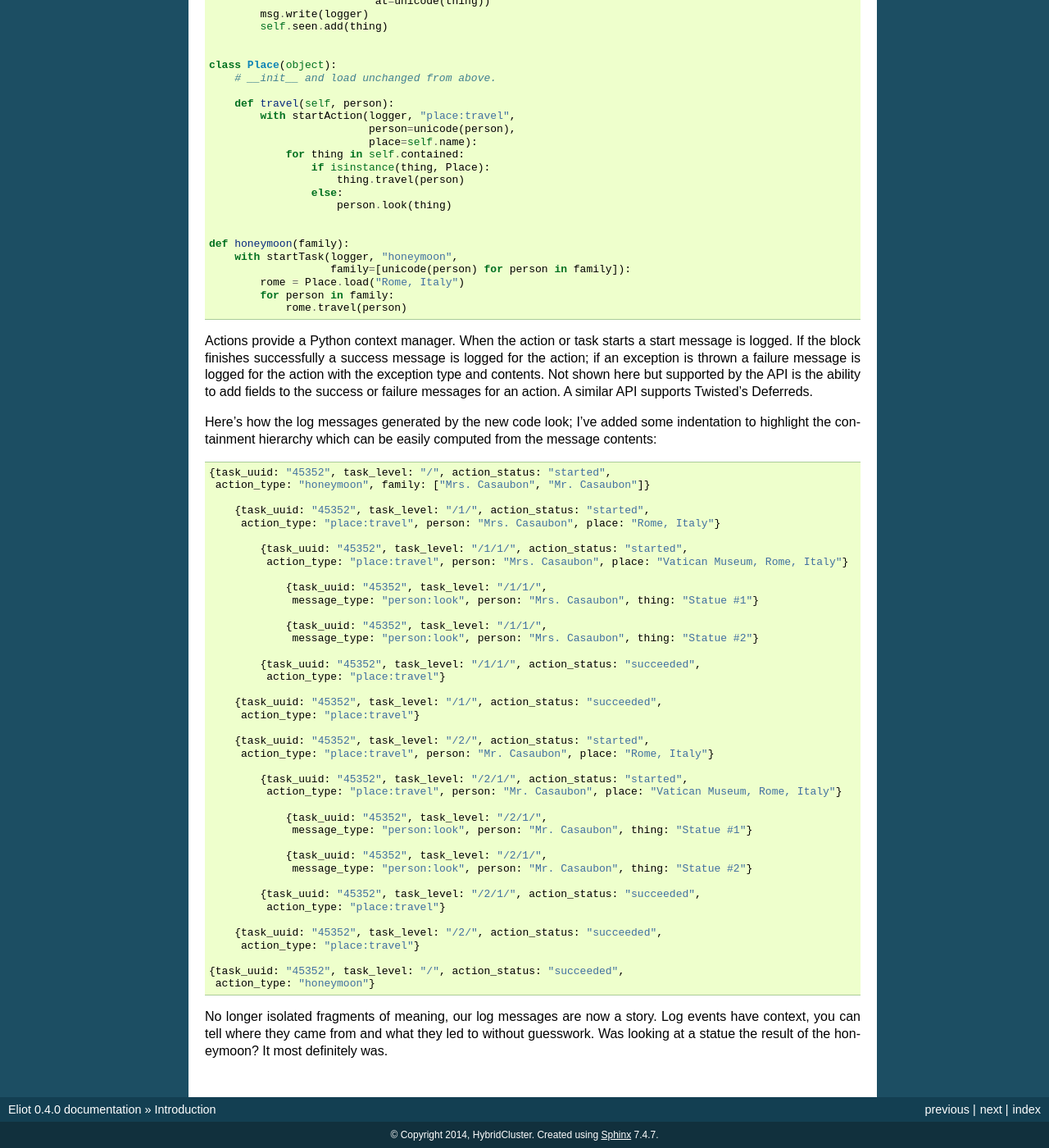
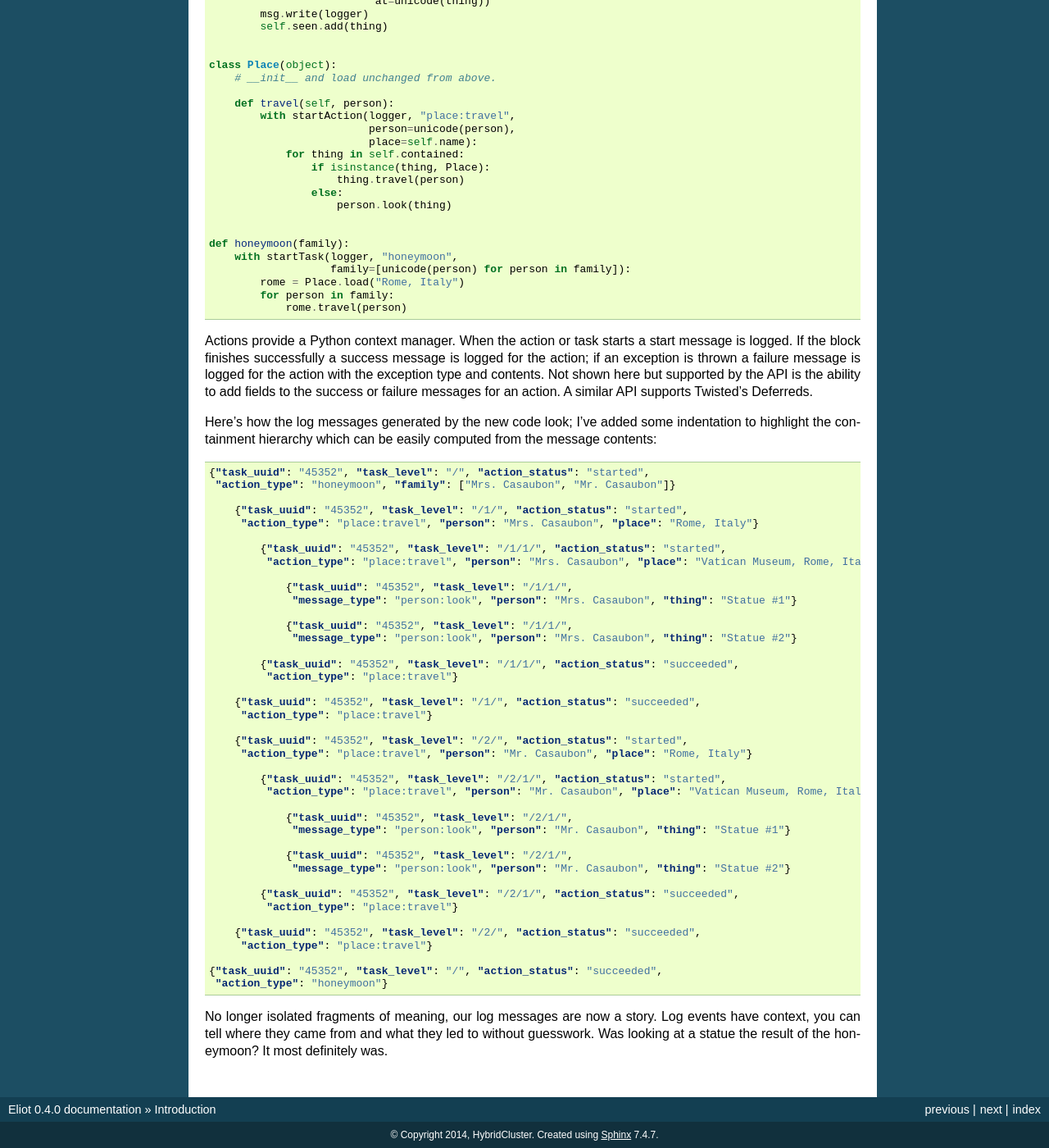
Before and after one commit to itamarst/eliot, a Sphinx documentation site: the page built from docs/source/introduction.rst, in a window 1280 px wide and 1400 px high, scrolled down 2939 px. Shown: the whole window at 82% size. Built offline with Sphinx 7.4.7, drawn with Linux system fonts in a browser that asks for light colours; some of the changed lines change nothing that is shown; some of the changed text lies outside the part shown.

Commit message:
Fix json highlighting.
Fixes #80.

```diff
--- a/docs/source/introduction.rst
+++ b/docs/source/introduction.rst
@@ -101,21 +101,23 @@ Eliot is designed to solve all of these problems. For simplicity's sake this exa
       for person in family:
           rome.travel(person)
 
-If we run the honeymoon function we get log messages that trace what happened (for clarity I’ve omitted some fields, e.g. timestamp)::
+If we run the honeymoon function we get log messages that trace what happened (for clarity I’ve omitted some fields, e.g. timestamp):
 
-  {type: "honeymoon", family: ["Mrs. Casaubon", "Mr. Casaubon"]}
-  {type: "place:travel", person: "Mrs. Casaubon",
-   place: "Rome, Italy"}
-  {type: "place:travel", person: "Mrs. Casaubon",
-   place: "Vatican Museum, Rome, Italy"}
-  {type: "person:look", person: "Mrs. Casaubon", thing: "Statue #1"}
-  {type: "person:look", person: "Mrs. Casaubon", thing: "Statue #2"}
-  {type: "place:travel", person: "Mr. Casaubon",
-   place: "Rome, Italy"}
-  {type: "place:travel", person: "Mr. Casaubon",
-   place: "Vatican Museum, Rome, Italy"}
-  {type: "person:look", person: "Mr. Casaubon", thing: "Statue #1"}
-  {type: "person:look", person: "Mr. Casaubon", thing: "Statue #2"}
+.. code-block:: json
+
+  {"type": "honeymoon", "family": ["Mrs. Casaubon", "Mr. Casaubon"]}
+  {"type": "place:travel", "person": "Mrs. Casaubon",
+   "place": "Rome, Italy"}
+  {"type": "place:travel", "person": "Mrs. Casaubon",
+   "place": "Vatican Museum, Rome, Italy"}
+  {"type": "person:look", "person": "Mrs. Casaubon", "thing": "Statue #1"}
+  {"type": "person:look", "person": "Mrs. Casaubon", "thing": "Statue #2"}
+  {"type": "place:travel", "person": "Mr. Casaubon",
+   "place": "Rome, Italy"}
+  {"type": "place:travel", "person": "Mr. Casaubon",
+   "place": "Vatican Museum, Rome, Italy"}
+  {"type": "person:look", "person": "Mr. Casaubon", "thing": "Statue #1"}
+  {"type": "person:look", "person": "Mr. Casaubon", "thing": "Statue #2"}
 
 We can see different messages are related insofar as they refer to the same person, or the same thing… but we can’t trace the relationship in terms of actions. Was looking at a statue the result of the honeymoon? There’s no way we can tell from the log messages. We could manually log start and finish messages but that won’t suffice when we have many interleaved actions involving the same objects. Which of twenty parallel HTTP request tried to insert a row into the database? Chronological messages simply cannot tell us that.
 
@@ -165,48 +167,50 @@ In our example we have one task (the honeymoon), an action (travel). We will lea
 
 Actions provide a Python context manager. When the action or task starts a start message is logged. If the block finishes successfully a success message is logged for the action; if an exception is thrown a failure message is logged for the action with the exception type and contents. Not shown here but supported by the API is the ability to add fields to the success or failure messages for an action. A similar API supports Twisted’s Deferreds.
 
-Here’s how the log messages generated by the new code look; I’ve added some indentation to highlight the containment hierarchy which can be easily computed from the message contents::
+Here’s how the log messages generated by the new code look; I’ve added some indentation to highlight the containment hierarchy which can be easily computed from the message contents:
 
-  {task_uuid: "45352", task_level: "/", action_status: "started",
-   action_type: "honeymoon", family: ["Mrs. Casaubon", "Mr. Casaubon"]}
+.. code-block:: json
 
-      {task_uuid: "45352", task_level: "/1/", action_status: "started",
-       action_type: "place:travel", person: "Mrs. Casaubon", place: "Rome, Italy"}
+  {"task_uuid": "45352", "task_level": "/", "action_status": "started",
+   "action_type": "honeymoon", "family": ["Mrs. Casaubon", "Mr. Casaubon"]}
 
-          {task_uuid: "45352", task_level: "/1/1/", action_status: "started",
-           action_type: "place:travel", person: "Mrs. Casaubon", place: "Vatican Museum, Rome, Italy"}
+      {"task_uuid": "45352", "task_level": "/1/", "action_status": "started",
+       "action_type": "place:travel", "person": "Mrs. Casaubon", "place": "Rome, Italy"}
 
-              {task_uuid: "45352", task_level: "/1/1/",
-               message_type: "person:look", person: "Mrs. Casaubon", thing: "Statue #1"}
+          {"task_uuid": "45352", "task_level": "/1/1/", "action_status": "started",
+           "action_type": "place:travel", "person": "Mrs. Casaubon", "place": "Vatican Museum, Rome, Italy"}
 
-              {task_uuid: "45352", task_level: "/1/1/",
-               message_type: "person:look", person: "Mrs. Casaubon", thing: "Statue #2"}
+              {"task_uuid": "45352", "task_level": "/1/1/",
+               "message_type": "person:look", "person": "Mrs. Casaubon", "thing": "Statue #1"}
 
-          {task_uuid: "45352", task_level: "/1/1/", action_status: "succeeded",
-           action_type: "place:travel"}
+              {"task_uuid": "45352", "task_level": "/1/1/",
+               "message_type": "person:look", "person": "Mrs. Casaubon", "thing": "Statue #2"}
 
-      {task_uuid: "45352", task_level: "/1/", action_status: "succeeded",
-       action_type: "place:travel"}
+          {"task_uuid": "45352", "task_level": "/1/1/", "action_status": "succeeded",
+           "action_type": "place:travel"}
 
-      {task_uuid: "45352", task_level: "/2/", action_status: "started",
-       action_type: "place:travel", person: "Mr. Casaubon", place: "Rome, Italy"}
+      {"task_uuid": "45352", "task_level": "/1/", "action_status": "succeeded",
+       "action_type": "place:travel"}
 
-          {task_uuid: "45352", task_level: "/2/1/", action_status: "started",
-           action_type: "place:travel", person: "Mr. Casaubon", place: "Vatican Museum, Rome, Italy"}
+      {"task_uuid": "45352", "task_level": "/2/", "action_status": "started",
+       "action_type": "place:travel", "person": "Mr. Casaubon", "place": "Rome, Italy"}
 
-              {task_uuid: "45352", task_level: "/2/1/",
-               message_type: "person:look", person: "Mr. Casaubon", thing: "Statue #1"}
+          {"task_uuid": "45352", "task_level": "/2/1/", "action_status": "started",
+           "action_type": "place:travel", "person": "Mr. Casaubon", "place": "Vatican Museum, Rome, Italy"}
 
-              {task_uuid: "45352", task_level: "/2/1/",
-               message_type: "person:look", person: "Mr. Casaubon", thing: "Statue #2"}
+              {"task_uuid": "45352", "task_level": "/2/1/",
+               "message_type": "person:look", "person": "Mr. Casaubon", "thing": "Statue #1"}
 
-          {task_uuid: "45352", task_level: "/2/1/", action_status: "succeeded",
-           action_type: "place:travel"}
+              {"task_uuid": "45352", "task_level": "/2/1/",
+               "message_type": "person:look", "person": "Mr. Casaubon", "thing": "Statue #2"}
 
-      {task_uuid: "45352", task_level: "/2/", action_status: "succeeded",
-       action_type: "place:travel"}
+          {"task_uuid": "45352", "task_level": "/2/1/", "action_status": "succeeded",
+           "action_type": "place:travel"}
 
-  {task_uuid: "45352", task_level: "/", action_status: "succeeded",
-   action_type: "honeymoon"}
+      {"task_uuid": "45352", "task_level": "/2/", "action_status": "succeeded",
+       "action_type": "place:travel"}
+
+  {"task_uuid": "45352", "task_level": "/", "action_status": "succeeded",
+   "action_type": "honeymoon"}
 
 No longer isolated fragments of meaning, our log messages are now a story. Log events have context, you can tell where they came from and what they led to without guesswork. Was looking at a statue the result of the honeymoon? It most definitely was.
```
